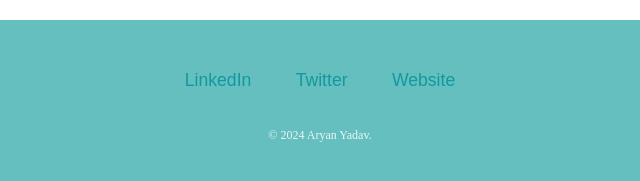
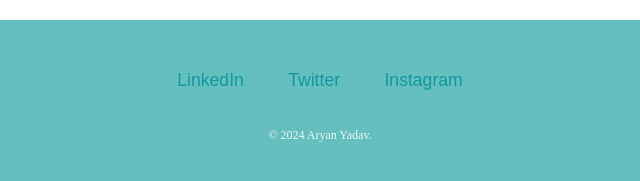
Before and after one commit to Aryanyadav99/Mysite, a plain HTML site: page index.html in a window 1280 px wide. Shown: the part 2702-2883 px from the top of the page, 320-960 px from the left. Drawn offline with Linux system fonts and the light colour scheme.

Commit message:
Update index.html

```diff
--- a/index.html
+++ b/index.html
@@ -52,9 +52,9 @@
 
 
 <div class="bottom-container">
-  <a class="footer-link" href="https://www.linkedin.com/">LinkedIn</a>
+  <a class="footer-link" href="https://www.linkedin.com/in/aryan-yadav-0877922a7?utm_source=share&utm_campaign=share_via&utm_content=profile&utm_medium=android_app">LinkedIn</a>
   <a class="footer-link" href="https://twitter.com/">Twitter</a>
-  <a class="footer-link" href="https://www.appbrewery.co/">Website</a>
+  <a class="footer-link" href="https://www.instagram.com/aryan._.yadav._._?igsh=MTBxdGpjcnNtMnI2ag==">Instagram</a>
   <p class="copyright">© 2024 Aryan Yadav.</p>
 </div>
 
```
